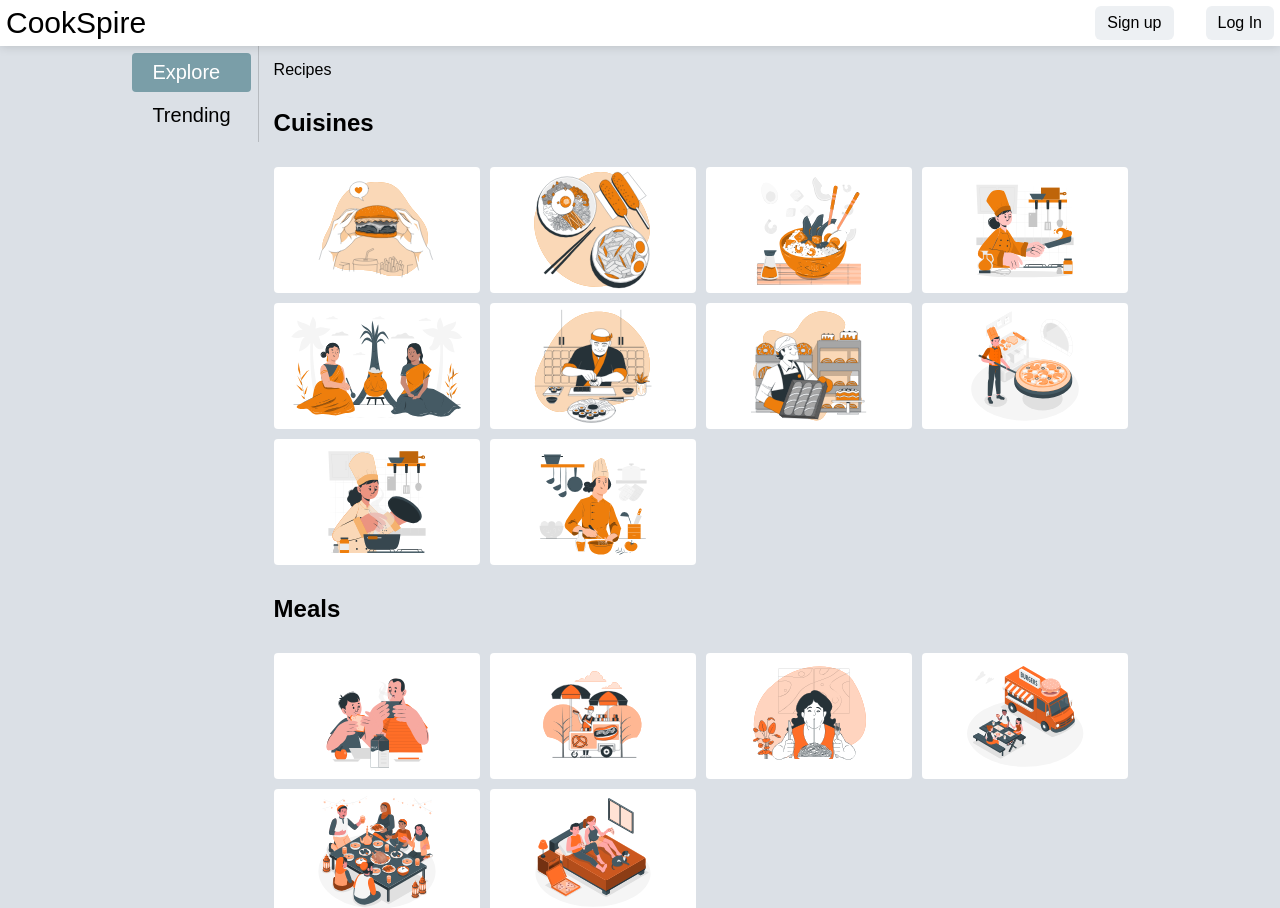
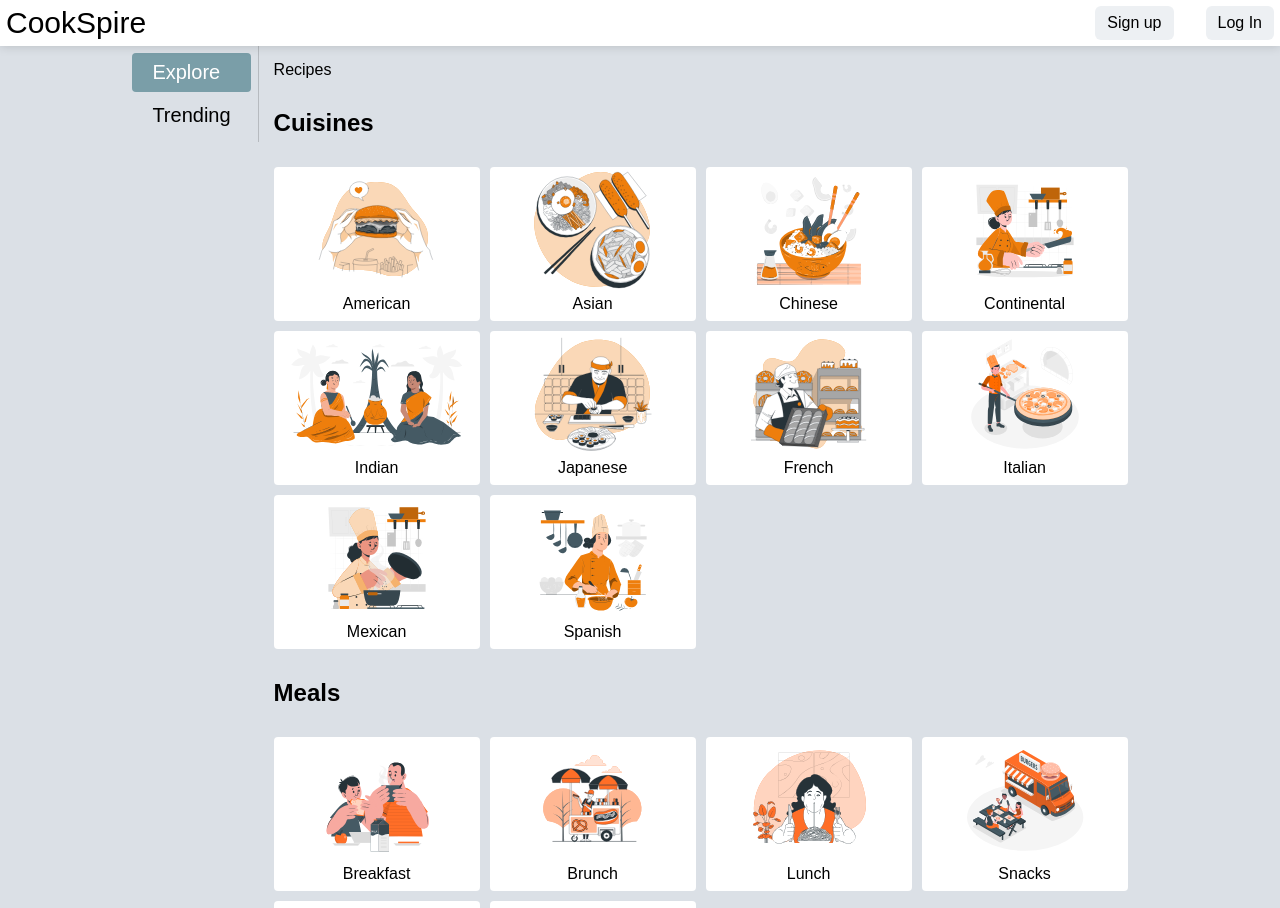
Before and after one commit to Cookspire/frontend, a React (Create React App) app: page /explore in a window 1280 px wide. Shown: the top 908 px of the page. Built offline with nearby package versions, Linux system fonts and the light colour scheme.

Commit message:
Minor css changes

```diff
--- a/src/pages/Cusines/index.css
+++ b/src/pages/Cusines/index.css
@@ -75,14 +75,13 @@
 
 .cusine-name{
   display: flex;
-  justify-content: flex-start;
+  justify-content: center;
   align-items: center;
-  align-content: flex-start;
+  align-content: center;
   flex-direction: column;
   flex-wrap: wrap;
   width:100%;
-  font-size: var(--text-xl);
-  font-weight: bold;
+  font-size: var(--text-base);
   padding:5px 0px 5px 0px;
 }
 
--- a/src/pages/Cusines/index.js
+++ b/src/pages/Cusines/index.js
@@ -9,43 +9,53 @@ export default function Cusine() {
 
       <div className="cusine-list">
         <div className="cusine-type">
-          <img alt="american" src="/Meals/america.svg" />
+          <img alt="american" src="/Meals/america.svg" title="American" />
+          <div className="cusine-name">American</div>
         </div>
 
         <div className="cusine-type">
-          <img alt="asian" src="/Meals/asia.svg" />
+          <img alt="asian" src="/Meals/asia.svg" title="asian" />
+          <div className="cusine-name">Asian</div>
         </div>
 
         <div className="cusine-type">
           <img alt="chinese" src="/Meals/china.svg" />
+          <div className="cusine-name">Chinese</div>
         </div>
 
         <div className="cusine-type">
           <img alt="continental" src="/Meals/continental.svg" />
+          <div className="cusine-name">Continental</div>
         </div>
 
         <div className="cusine-type">
           <img alt="indian" src="/Meals/india.svg" />
+          <div className="cusine-name">Indian</div>
         </div>
 
         <div className="cusine-type">
           <img alt="japanese" src="/Meals/japan.svg" />
+          <div className="cusine-name">Japanese</div>
         </div>
 
         <div className="cusine-type">
           <img alt="french" src="/Meals/french.svg" />
+          <div className="cusine-name">French</div>
         </div>
 
         <div className="cusine-type">
           <img alt="italian" src="/Meals/italy.svg" />
+          <div className="cusine-name">Italian</div>
         </div>
 
         <div className="cusine-type">
           <img alt="mexican" src="/Meals/mexico.svg" />
+          <div className="cusine-name"> Mexican</div>
         </div>
 
         <div className="cusine-type">
           <img alt="spanish" src="/Meals/spain.svg" />
+          <div className="cusine-name">Spanish</div>
         </div>
       </div>
 
@@ -54,26 +64,32 @@ export default function Cusine() {
       <div className="cusine-list">
         <div className="cusine-type">
           <img alt="breakfast" src="/Meals/breakfast.svg" />
+          <div className="cusine-name">Breakfast</div>
         </div>
 
         <div className="cusine-type">
           <img alt="brunch" src="/Meals/brunch.svg" />
+          <div className="cusine-name">Brunch</div>
         </div>
 
         <div className="cusine-type">
           <img alt="lunch" src="/Meals/lunch.svg" />
+          <div className="cusine-name">Lunch</div>
         </div>
 
         <div className="cusine-type">
           <img alt="snacks" src="/Meals/snacks.svg" />
+          <div className="cusine-name">Snacks</div>
         </div>
 
         <div className="cusine-type">
           <img alt="dinner" src="/Meals/dinner.svg" />
+          <div className="cusine-name">Dinner</div>
         </div>
 
         <div className="cusine-type">
           <img alt="latenight" src="/Meals/latenight.svg" />
+          <div className="cusine-name">Late Night</div>
         </div>
       </div>
     </div>
```
